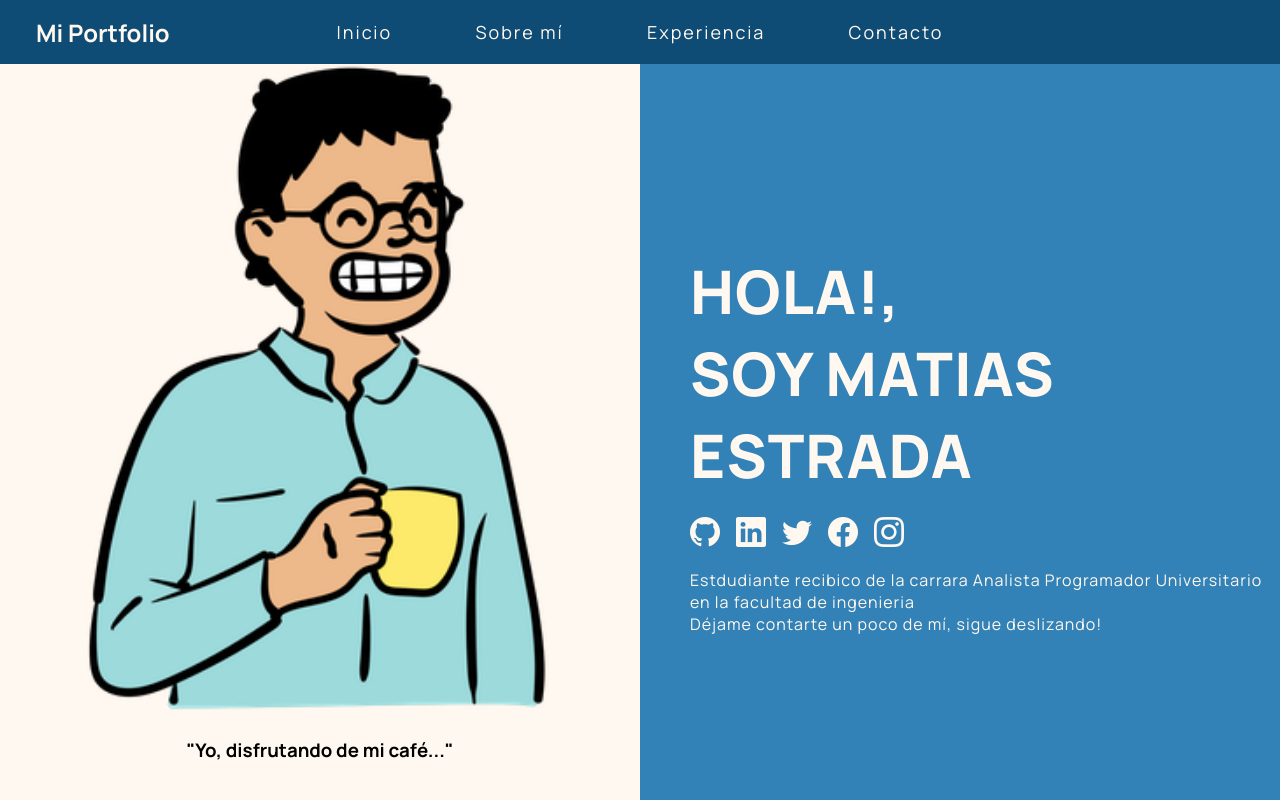
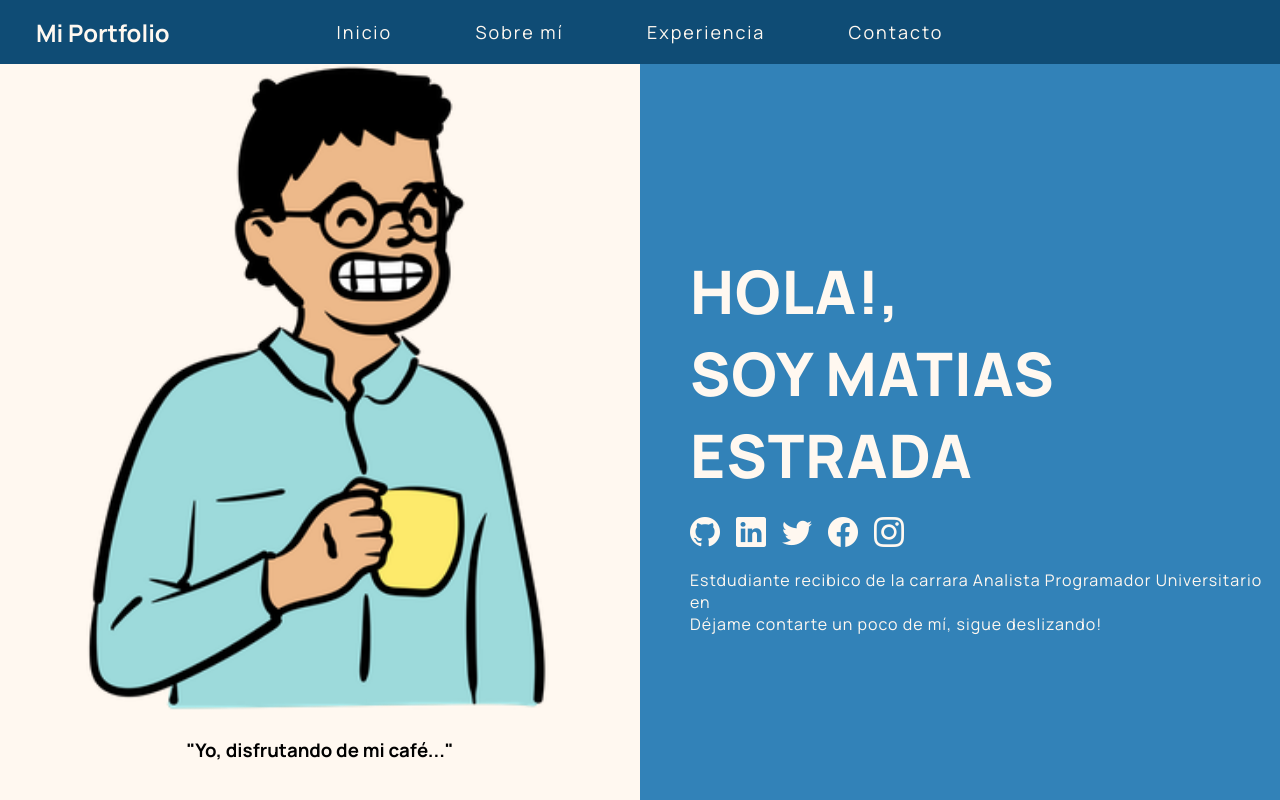
Before and after one commit to estradama/porfolio-template, a plain HTML site: page index.html in a window 1280 px wide. Shown: the top 800 px of the page. Drawn offline with nearby package versions, Linux system fonts and the light colour scheme.

```diff
--- a/index.html
+++ b/index.html
@@ -47,7 +47,7 @@
           <li><a class="socials-icon" href=""><i class="bi bi-instagram"></i></a></li>
         </ul>
 
-        <p class="description">Estdudiante recibico de la carrara Analista Programador Universitario en la facultad de ingenieria <br> Déjame contarte un poco de mí, sigue deslizando!</p>
+        <p class="description">Estdudiante recibico de la carrara Analista Programador Universitario en <br> Déjame contarte un poco de mí, sigue deslizando!</p>
       </div>
 
     </div>
```
